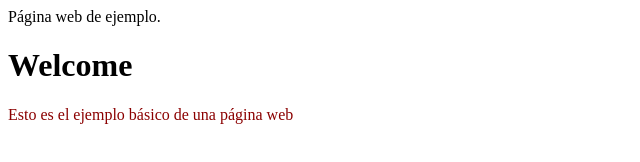
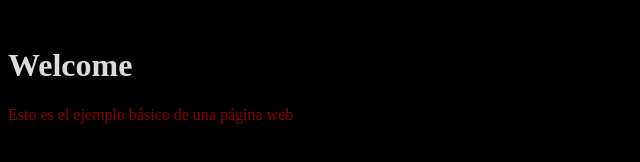
Before and after one commit to Fernando-3004/Fernando-3004.github.io, a plain HTML site: page index.html in a window 1280 px wide. Shown: the whole page, without its empty margins (0-640 px from the left). Drawn offline with Linux system fonts and the light colour scheme.

Commit message:
terminado

```diff
--- a/css/estilos.css
+++ b/css/estilos.css
@@ -1,3 +1,10 @@
 p {
     color:darkred;
+    background-color: black;
 }
+body {
+    background-color: black;
+}
+h1{
+    color:gainsboro;
+}.
```
